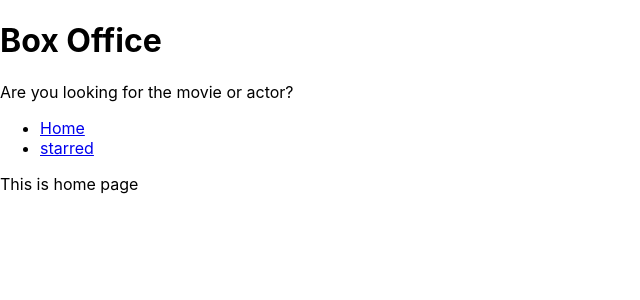
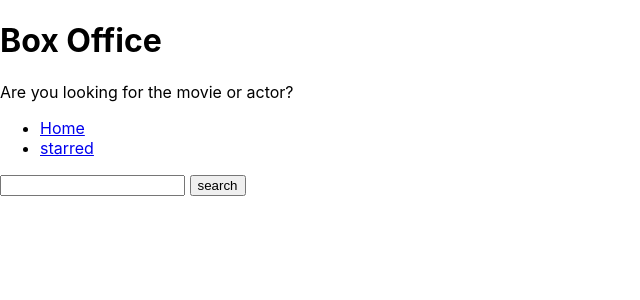
Before and after one commit to 20695A0518/box-office, a React (Create React App) app: page / in a window 1280 px wide. Shown: the top 300 px of the page, without its empty margins (0-640 px from the left). Built offline with nearby package versions, Linux system fonts and the light colour scheme.

Commit message:
create input and get input

```diff
--- a/src/Pages/Home.js
+++ b/src/Pages/Home.js
@@ -1,8 +1,41 @@
-import React from 'react';
+/* eslint-disable no-console */
+import React, { useState } from 'react';
 import MainPageLayout from '../Components/MainPageLayout';
 
 function Home() {
-    return <MainPageLayout > This is home page < /MainPageLayout>;
+    const [input, setInput] = useState('');
+    const onSearch = () => {
+        // https://api.tvmaze.com/search/shows?q=men
+        fetch(`https://api.tvmaze.com/search/shows?q=${input}`)
+            .then(r => r.json())
+            .then(result => {
+                // eslint-disable-next-line
+                console.log(result);
+            });
+    };
+    const onInputChange = ev => {
+        setInput(ev.target.value);
+    };
+    const onKeyDown = ev => {
+        if (ev.keyCode === 13) {
+            onSearch();
+        }
+    };
+
+    return ( <
+        MainPageLayout >
+        <
+        input type = "text"
+        onChange = { onInputChange }
+        onKeyDown = { onKeyDown }
+        value = { input }
+        />{' '} <
+        button type = "button"
+        onClick = { onSearch } >
+        search { ' ' } <
+        /button>{' '} <
+        /MainPageLayout>
+    );
 }
 
 export default Home;
```
Also changed, not shown: 1 other file (tests, documents, lock files or other folders).
